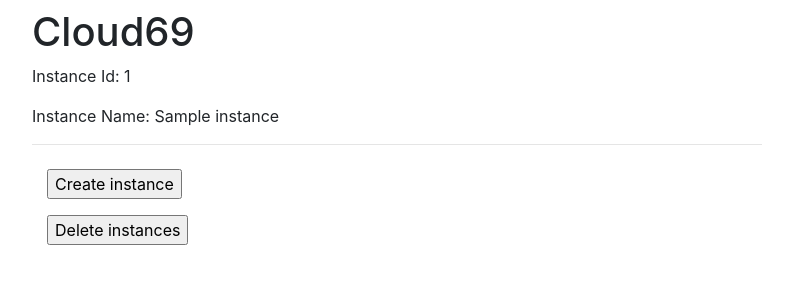
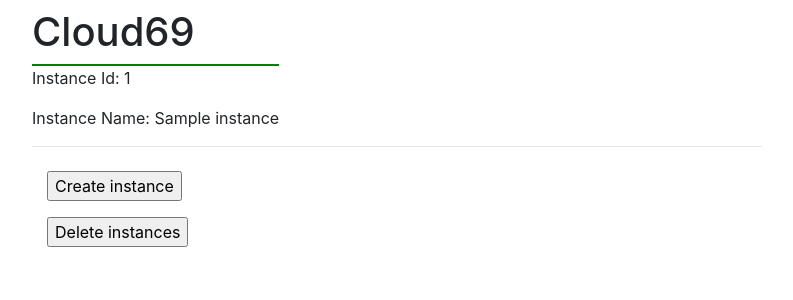
Before and after one commit to Adrian1707/cloud69, a Django app: template cloud69/templates/cloud69/index.html in a window 1280 px wide. Shown: the top 300 px of the page, without its empty margins (243-1036 px from the left). Run offline with Django 3.2, Linux system fonts and the light colour scheme; the template is opened without the code that fills it: most values are stand-ins (such as "Sample title", 1, 10 or a date in 2020); some libraries are stand-ins or nearby versions.

Commit message:
add basic styling to instances

```diff
--- a/cloud69/ec2_client.py
+++ b/cloud69/ec2_client.py
@@ -12,9 +12,11 @@ class EC2Client(object):
 
     def get_instances(self):
         response = self.client.describe_instances()["Reservations"]
-        # pdb.set_trace()
+        instances = []
         if response != []:
-            return response[0]["Instances"]
+            for instance in response:
+                instances.append(instance["Instances"][0])
+            return instances
         else:
             return []
 
--- /dev/null
+++ b/cloud69/static/cloud69/style.css
@@ -0,0 +1,8 @@
+.instance {
+  border-top: 2px solid green;
+  margin-right: 10%;
+}
+
+.instances {
+  display: flex;
+}
--- a/cloud69/templates/cloud69/index.html
+++ b/cloud69/templates/cloud69/index.html
@@ -1,9 +1,10 @@
-
 <html lang="en">
+  {% load static %}
   <head>
     <meta charset="utf-8">
     <meta name="viewport" content="width=device-width, initial-scale=1, shrink-to-fit=no">
     <link rel="stylesheet" href="https://stackpath.bootstrapcdn.com/bootstrap/4.1.3/css/bootstrap.min.css" integrity="sha384-MCw98/SFnGE8fJT3GXwEOngsV7Zt27NXFoaoApmYm81iuXoPkFOJwJ8ERdknLPMO" crossorigin="anonymous">
+    <link rel="stylesheet" type="text/css" href="{% static 'cloud69/style.css' %}">
     <title>Django People</title>
   </head>
   <body>
@@ -11,12 +12,16 @@
       <div class="row justify-content-center">
         <div class="col-8">
           <h1 class="mt-2">Cloud69</h1>
-          {% for instance in instance_models %}
-            <div class="something">
-              <p>Instance Id: {{ instance.instance_id }}</p>
-              <p>Instance Name: {{ instance.name }}</p>
-            </div>
-          {% endfor %}
+          <div class="row">
+            <div class="col-md-12 instances">
+              {% for instance in instance_models %}
+                <div class="instance">
+                  <p>Instance Id: {{ instance.instance_id }}</p>
+                  <p>Instance Name: {{ instance.name }}</p>
+                </div>
+              {% endfor %}
+             </div>
+          </div>
           <hr class="mt-0 mb-4">
         <div class="col-4">
           <form action="/cloud69/create" method="POST">
```
